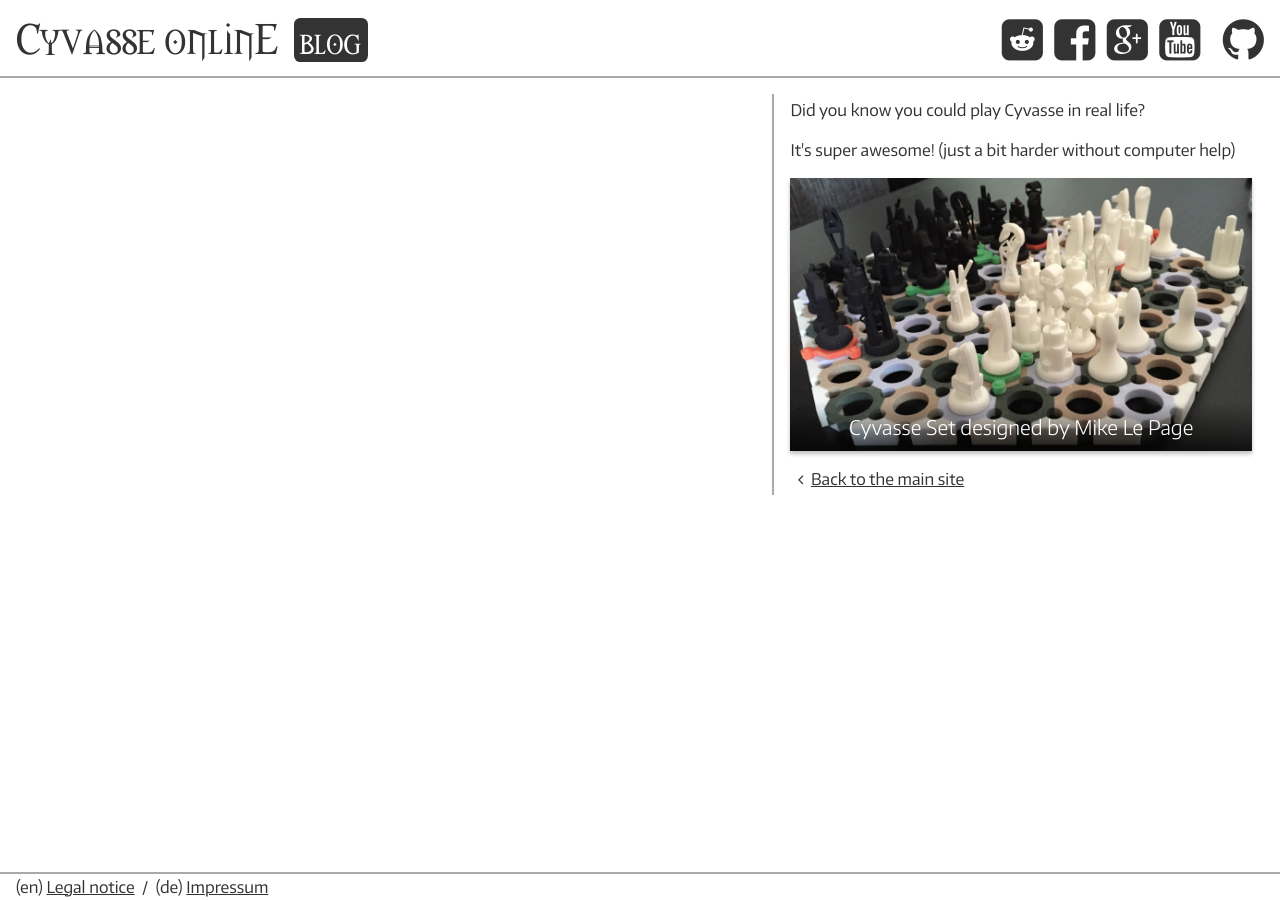
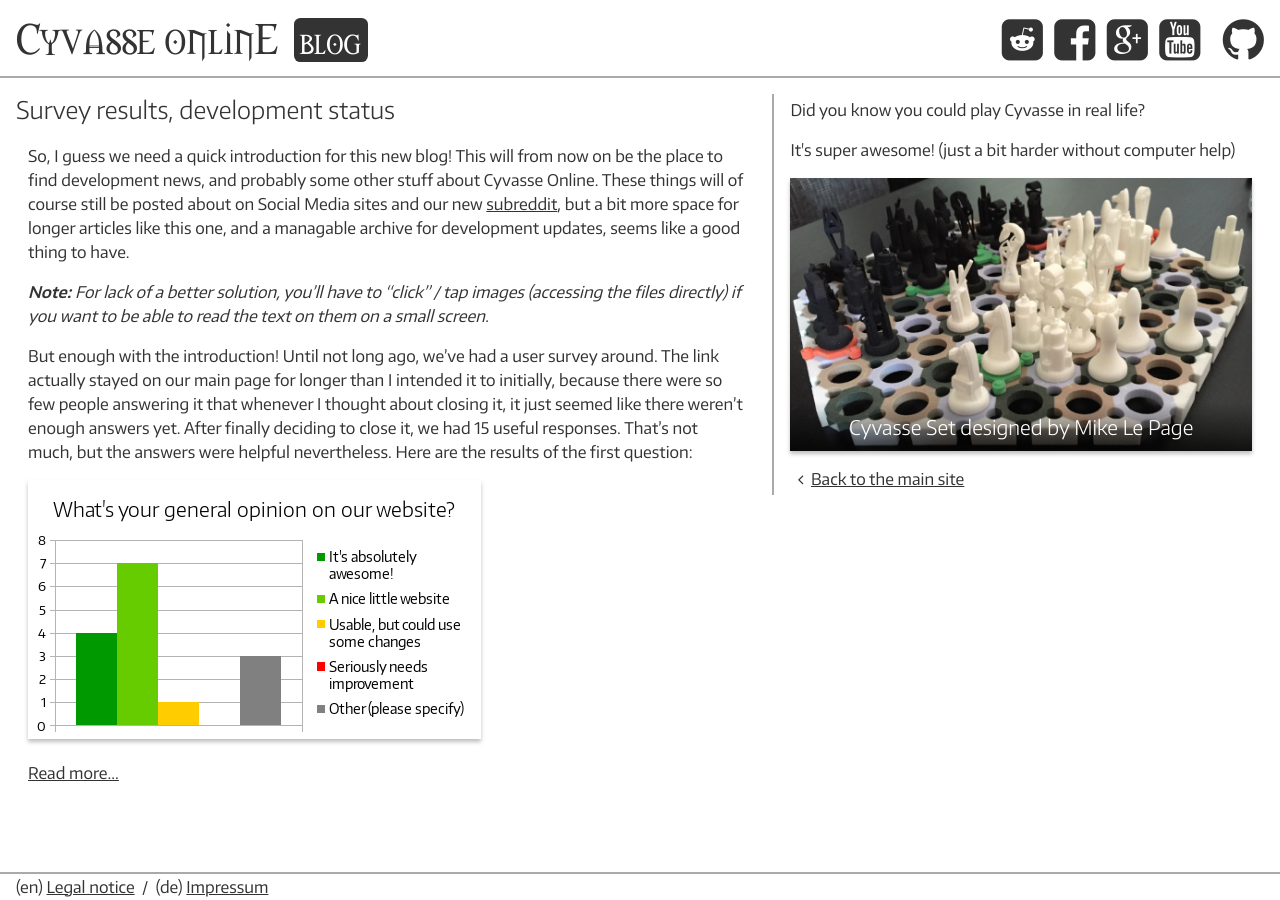
Before and after one commit to cyvasse-online/blog, a Jekyll site: the page built from index.html, in a window 1280 px wide. Built offline with Jekyll 4.4.1, drawn with Linux system fonts in a browser that asks for light colours; the list of posts is cut into pages by our own code.

Commit message:
Add article "Survey results, development status"

```diff
--- a/_config.yml
+++ b/_config.yml
@@ -1,5 +1,7 @@
 url: http://blog.cyvasse-online.com
 
 permalink: "/:title/"
-paginate: 8
+paginate: 4
 paginate_path: "/page:num/"
+
+excerpt_separator: "<!-- more -->"
--- /dev/null
+++ b/_posts/2015-08-29-survey-results-development-status.md
@@ -0,0 +1,94 @@
+---
+title: Survey results, development status
+layout: post
+---
+
+So, I guess we need a quick introduction for this new blog! This will from now on be the
+place to find development news, and probably some other stuff about Cyvasse Online. These
+things will of course still be posted about on Social Media sites and our new
+[subreddit][], but a bit more space for longer articles like this one, and a managable
+archive for development updates, seems like a good thing to have.
+
+[subreddit]: https://www.reddit.com/r/CyvasseOnline/
+
+*__Note:__ For lack of a better solution, you'll have to "click" / tap images (accessing
+the files directly) if you want to be able to read the text on them on a small screen.*
+
+But enough with the introduction! Until not long ago, we've had a user survey around.
+The link actually stayed on our main page for longer than I intended it to initially,
+because there were so few people answering it that whenever I thought about closing it,
+it just seemed like there weren't enough answers yet. After finally deciding to close it,
+we had 15 useful responses. That's not much, but the answers were helpful nevertheless.
+Here are the results of the first question:
+
+[![What's your general opinion on our website?](/img/survey-1.png)][img1]
+
+[img1]: /img/survey-1.png
+
+<!-- more -->
+
+I think it's simply nice to see that nobody picked the "Seriously needs improvement"
+option, but this is obviously not the most revealing set of answers. For "Other", wwo
+people wrote that they had technical problems with the site, one stated they just
+couldn't play at all because they had nobody to play with. On to the next diagram!
+
+[![How do these possible new features sound to you?](/img/survey-2.png)][img2]
+
+[img2]: /img/survey-2.png
+
+We have a very clear most preferred feature! I wouldn't have expected every single
+person answering the survey to care about having a bot to play against, but I would
+happily make that my top priority... If the current game client (the visible part of the
+game that runs in your browser) wouldn't be such a nightmare to work with.
+
+I have started pretty much from scratch with the new implementation, and by the time of
+writing, there's not much done yet, but this means that the next update, although not
+being a big one, will be a big one. Here's a rough outline of what will change:
+
+* The game will look better ([probable new board look][NewBoard] – colors might change)
+* It will download much faster
+* CPU load and memory usage will drop significantly, both are ridiculously high currently
+
+At this point I should probably mention that all the code that makes up the games
+functionality still was only done by me alone. It would be really nice if this changed,
+so if you're a programmer, have some free time and are interested in Cyvasse, please
+check out my corresponding [post on reddit][].
+
+[NewBoard]: /img/board.svg
+[post on reddit]: https://www.reddit.com/r/CyvasseOnline/comments/3jaqd0/help_wanted/
+
+To quickly get back to the potential new features: Apart from the bot that will obviously
+be the top priority after the client rewrite, I'm pretty certain I will implement both
+the interactive tutorial and the notifications. I am pretty sure the latter simply got
+"Eww. Don't do that" twice because it wasn't "**Optional** notifications". I won't make
+your browser play sound whenever something happens in the game without leaving you an
+option to disable it (if it will be enabled by default at all). Correct me through the
+comments on reddit if that's not the case. Next diagram!
+
+[![Did you experience any of these problems?](/img/survey-3.png)][img3]
+
+[img3]: /img/survey-3.png
+
+The answers to this question are pretty self-explanatory, so this is all of questions
+about the game and website done! There's still one thing to look at though: The last,
+optional question about monetization:
+
+[![What do you think about the following monetization options?](/img/survey-4.png)][img4]
+
+[img4]: /img/survey-4.png
+
+So... I don't really know why I had "Ads (no thematic restriction)" in there... I hate
+these kind of ads on sites like Facebook, I wouldn't really do this anyway. But it is
+nice to see that ads that are actually relevant to our users are accepted by almost
+everybody.
+
+Like you might have noticed, we already have a Cyvasse-related ad, but only on this blog
+(if you're on mobile, the sidebar it is in is at the bottom of the page). I intend to
+keep that ad exclusive to the blog for now and see how you all respond to it, and will
+consider putting it on the main page at a later point.
+
+As far as donations go: I don't see a reason not enable donations. It might take some
+time to find the right platform(s) to use for this though, which is why there is no
+donate button anywhere yet.
+
+That's it for now, thanks for reading! :)
```
Also changed, not shown: img/board.svg (added).
